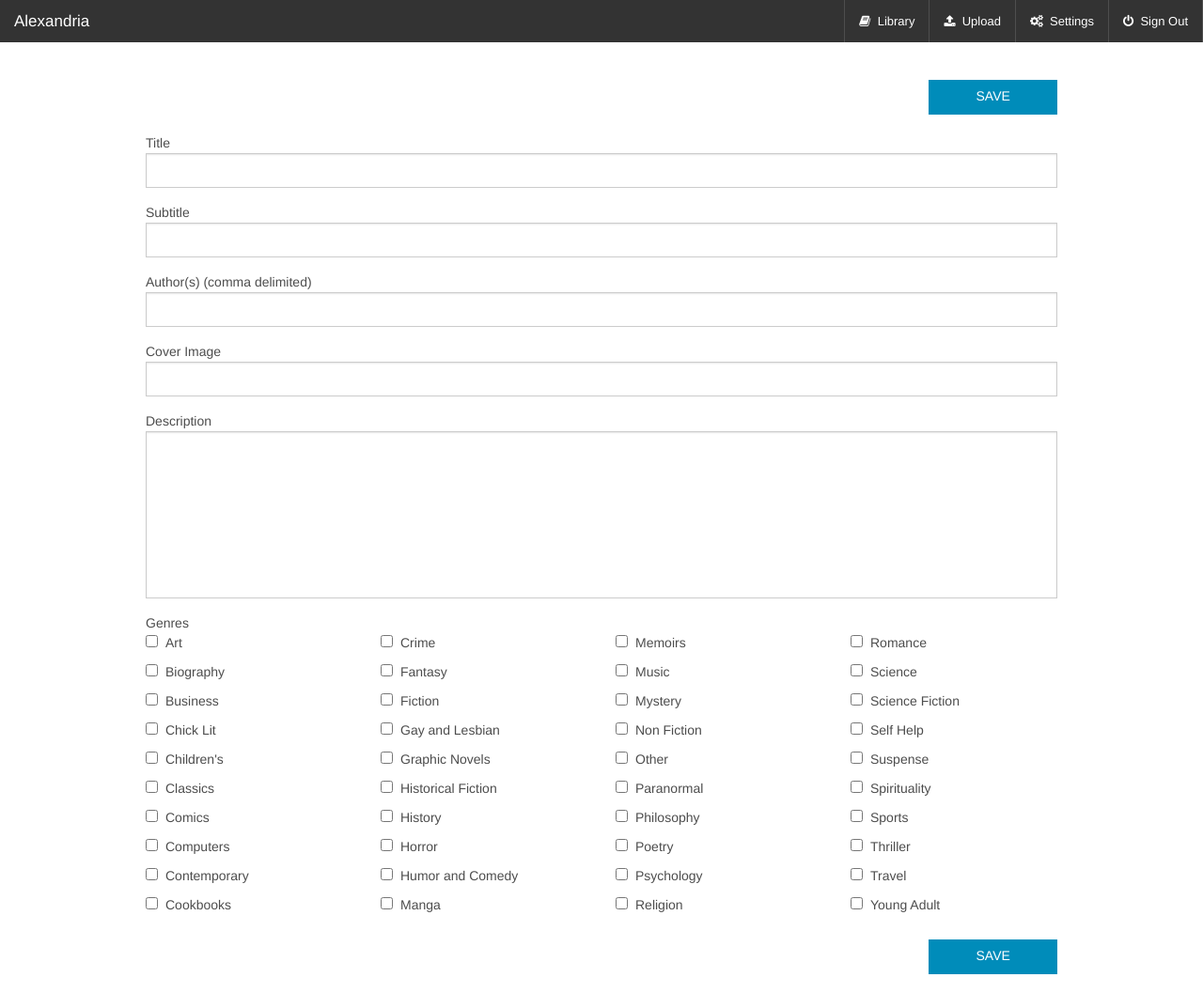
After one commit to citruspi/Alexandria, a Flask app: template templates/edit.html in a window 1280 px wide. The commit adds this page. Shown: the whole page at 94% size. Run offline with Flask 2, Linux system fonts and the light colour scheme; the template is opened without the code that fills it, so the values that code supplies are empty; parts of the project's set-up code (start-up, migrations or seed data) failed here and were passed over; some libraries are stand-ins or nearby versions.

Commit message:
Implemented basic edit page

```diff
--- a/app.py
+++ b/app.py
@@ -20,6 +20,28 @@ def library():
 def download(id, format):
 
     return send_from_directory(app.config['LIB_DIR'], id+'.'+format)
+
+@app.route('/edit/<id>', methods=['GET', 'POST'])
+def edit(id):
+
+    book = db.Books.find({"id": id})[0]
+
+    if request.method == 'GET':
+
+        return render_template('edit.html', book=book)
+
+    elif request.method == 'POST':
+
+        book['title'] = request.form.get('title')
+        book['subtitle'] = request.form.get('subtitle')
+        book['authors'] = request.form.get('authors').split(',')
+        book['cover'] = request.form.get('cover')
+        book['description'] = request.form.get('description')
+        book['genres'] = request.form.getlist('genres')
+
+        db.Books.update({'_id':book['_id']}, book, True)
+
+        return ''
 
 @app.route('/book/<id>')
 def book(id):
--- a/templates/book.html
+++ b/templates/book.html
@@ -29,6 +29,7 @@
             <dt>More</dt>
             <dd>
                 <h4><small>ID: {{ book['id'] }}</small></h4>
+                <a href="/edit/{{ book['id'] }}">Edit</a>
             </dd>
         </dl>
 
--- /dev/null
+++ b/templates/edit.html
@@ -0,0 +1,168 @@
+{% extends 'base.html' %}
+
+{% block content %}
+
+<div class="row" style="height:5%"></div>
+
+<form name="edit">
+
+    <div class="row">
+
+        <div class="large-2 large-offset-10 columns">
+
+            <a href="#" class="button postfix" onclick="save();">SAVE</a>
+
+        </div>
+
+    </div>
+
+    <div class="row">
+
+        <div class="large-12 columns">
+
+            <label>Title
+                <input type="text" name="title" value="{{ book['title'] }}" />
+            </label>
+
+        </div>
+
+    </div>
+
+    <div class="row">
+
+        <div class="large-12 columns">
+
+            <label>Subtitle
+                <input type="text" name="subtitle" value="{{ book['subtitle'] }}" />
+            </label>
+
+        </div>
+
+    </div>
+
+    <div class="row">
+
+        <div class="large-12 columns">
+
+            <label>Author(s) (comma delimited)
+                <input type="text" name="authors" value="{% for author in book['authors'] %}{{ author }}, {% endfor %}" />
+            </label>
+
+        </div>
+
+    </div>
+
+    <div class="row">
+
+        <div class="large-12 columns">
+
+            <label>Cover Image
+                <input type="text" name="cover" value="{{ book['cover'] }}" />
+            </label>
+
+        </div>
+
+    </div>
+
+    <div class="row">
+
+        <div class="large-12 columns">
+
+            <label>Description
+                <textarea style="resize: none;" name="description" rows="10">{{ book['description'] }}</textarea>
+            </label>
+
+        </div>
+
+    </div>
+
+    <div class="row">
+
+        <div class="large-12 columns">
+
+            <label>Genres</label>
+
+        </div>
+
+    </div>
+
+    <div class="row">
+
+        <div class="large-3 columns">
+            <input name="genres" type="checkbox" value="Art" {% if 'Art' in book['genres'] %}checked{% endif %}><label>Art</label><br>
+            <input name="genres" type="checkbox" value="Biography" {% if 'Biography' in book['genres'] %}checked{% endif %}><label>Biography</label><br>
+            <input name="genres" type="checkbox" value="Business" {% if 'Business' in book['genres'] %}checked{% endif %}><label>Business</label><br>
+            <input name="genres" type="checkbox" value="Chick Lit" {% if 'Chick Lit' in book['genres'] %}checked{% endif %}><label>Chick Lit</label><br>
+            <input name="genres" type="checkbox" value="Children's" {% if "Children's" in book['genres'] %}checked{% endif %}><label>Children's</label><br>
+            <input name="genres" type="checkbox" value="Classics" {% if 'Classics' in book['genres'] %}checked{% endif %}><label>Classics</label><br>
+            <input name="genres" type="checkbox" value="Comics" {% if 'Comics' in book['genres'] %}checked{% endif %}><label>Comics</label><br>
+            <input name="genres" type="checkbox" value="Computers" {% if 'Computers' in book['genres'] %}checked{% endif %}><label>Computers</label><br>
+            <input name="genres" type="checkbox" value="Contemporary" {% if 'Contemporary' in book['genres'] %}checked{% endif %}><label>Contemporary</label><br>
+            <input name="genres" type="checkbox" value="Cookbooks" {% if 'Cookbooks' in book['genres'] %}checked{% endif %}><label>Cookbooks</label><br>
+        </div>
+
+        <div class="large-3 columns">
+            <input name="genres" type="checkbox" value="Crime" {% if 'Crime' in book['genres'] %}checked{% endif %}><label>Crime</label><br>
+            <input name="genres" type="checkbox" value="Fantasy" {% if 'Fantasy' in book['genres'] %}checked{% endif %}><label>Fantasy</label><br>
+            <input name="genres" type="checkbox" value="Fiction" {% if 'Fiction' in book['genres'] %}checked{% endif %}><label>Fiction</label><br>
+            <input name="genres" type="checkbox" value="Gay and Lesbian" {% if 'Gay and Lesbian' in book['genres'] %}checked{% endif %}><label>Gay and Lesbian</label><br>
+            <input name="genres" type="checkbox" value="Graphic Novels" {% if 'Graphic Novels' in book['genres'] %}checked{% endif %}><label>Graphic Novels</label><br>
+            <input name="genres" type="checkbox" value="Historical Fiction" {% if 'Historical Fiction' in book['genres'] %}checked{% endif %}><label>Historical Fiction</label><br>
+            <input name="genres" type="checkbox" value="History" {% if 'History' in book['genres'] %}checked{% endif %}><label>History</label><br>
+            <input name="genres" type="checkbox" value="Horror" {% if 'Horror' in book['genres'] %}checked{% endif %}><label>Horror</label><br>
+            <input name="genres" type="checkbox" value="Humor and Comedy" {% if 'Humor and Comedy' in book['genres'] %}checked{% endif %}><label>Humor and Comedy</label><br>
+            <input name="genres" type="checkbox" value="Manga" {% if 'Manga' in book['genres'] %}checked{% endif %}><label>Manga</label><br>
+        </div>
+
+        <div class="large-3 columns">
+            <input name="genres" type="checkbox" value="Memoirs" {% if 'Memoirs' in book['genres'] %}checked{% endif %}><label>Memoirs</label><br>
+            <input name="genres" type="checkbox" value="Music" {% if 'Music' in book['genres'] %}checked{% endif %}><label>Music</label><br>
+            <input name="genres" type="checkbox" value="Mystery" {% if 'Mystery' in book['genres'] %}checked{% endif %}><label>Mystery</label><br>
+            <input name="genres" type="checkbox" value="Non Fiction" {% if 'Non Fiction' in book['genres'] %}checked{% endif %}><label>Non Fiction</label><br>
+            <input name="genres" type="checkbox" value="Other" {% if 'Other' in book['genres'] %}checked{% endif %}><label>Other</label><br>
+            <input name="genres" type="checkbox" value="Paranormal" {% if 'Paranormal' in book['genres'] %}checked{% endif %}><label>Paranormal</label><br>
+            <input name="genres" type="checkbox" value="Philosophy" {% if 'Philosophy' in book['genres'] %}checked{% endif %}><label>Philosophy</label><br>
+            <input name="genres" type="checkbox" value="Poetry" {% if 'Poetry' in book['genres'] %}checked{% endif %}><label>Poetry</label><br>
+            <input name="genres" type="checkbox" value="Psychology" {% if 'Psychology' in book['genres'] %}checked{% endif %}><label>Psychology</label><br>
+            <input name="genres" type="checkbox" value="Religion" {% if 'Religion' in book['genres'] %}checked{% endif %}><label>Religion</label><br>
+        </div>
+
+        <div class="large-3 columns">
+            <input name="genres" type="checkbox" value="Romance" {% if 'Romance' in book['genres'] %}checked{% endif %}><label>Romance</label><br>
+            <input name="genres" type="checkbox" value="Science" {% if 'Science' in book['genres'] %}checked{% endif %}><label>Science</label><br>
+            <input name="genres" type="checkbox" value="Science Fiction" {% if 'Science Fiction' in book['genres'] %}checked{% endif %}><label>Science Fiction</label><br>
+            <input name="genres" type="checkbox" value="Self Help" {% if 'Self Help' in book['genres'] %}checked{% endif %}><label>Self Help</label><br>
+            <input name="genres" type="checkbox" value="Suspense" {% if 'Suspense' in book['genres'] %}checked{% endif %}><label>Suspense</label><br>
+            <input name="genres" type="checkbox" value="Spirituality" {% if 'Spirituality' in book['genres'] %}checked{% endif %}><label>Spirituality</label><br>
+            <input name="genres" type="checkbox" value="Sports" {% if 'Sports' in book['genres'] %}checked{% endif %}><label>Sports</label><br>
+            <input name="genres" type="checkbox" value="Thriller" {% if 'Thriller' in book['genres'] %}checked{% endif %}><label>Thriller</label><br>
+            <input name="genres" type="checkbox" value="Travel" {% if 'Travel' in book['genres'] %}checked{% endif %}><label>Travel</label><br>
+            <input name="genres" type="checkbox" value="Young Adult" {% if 'Young Adult' in book['genres'] %}checked{% endif %}><label>Young Adult</label><br>
+        </div>
+    </div>
+
+    <br>
+
+    <div class="row">
+
+        <div class="large-2 large-offset-10 columns">
+
+            <a href="#" class="button postfix" onclick="save();">SAVE</a>
+
+        </div>
+
+    </div>
+
+</form>
+
+{% include 'scripts.html' %}
+
+<script type="text/javascript">
+
+    function save(){
+        $.post("/edit/{{ book['id'] }}", $( document.forms.edit ).serialize());
+    }
+
+</script>
+
+{% endblock %}
```
